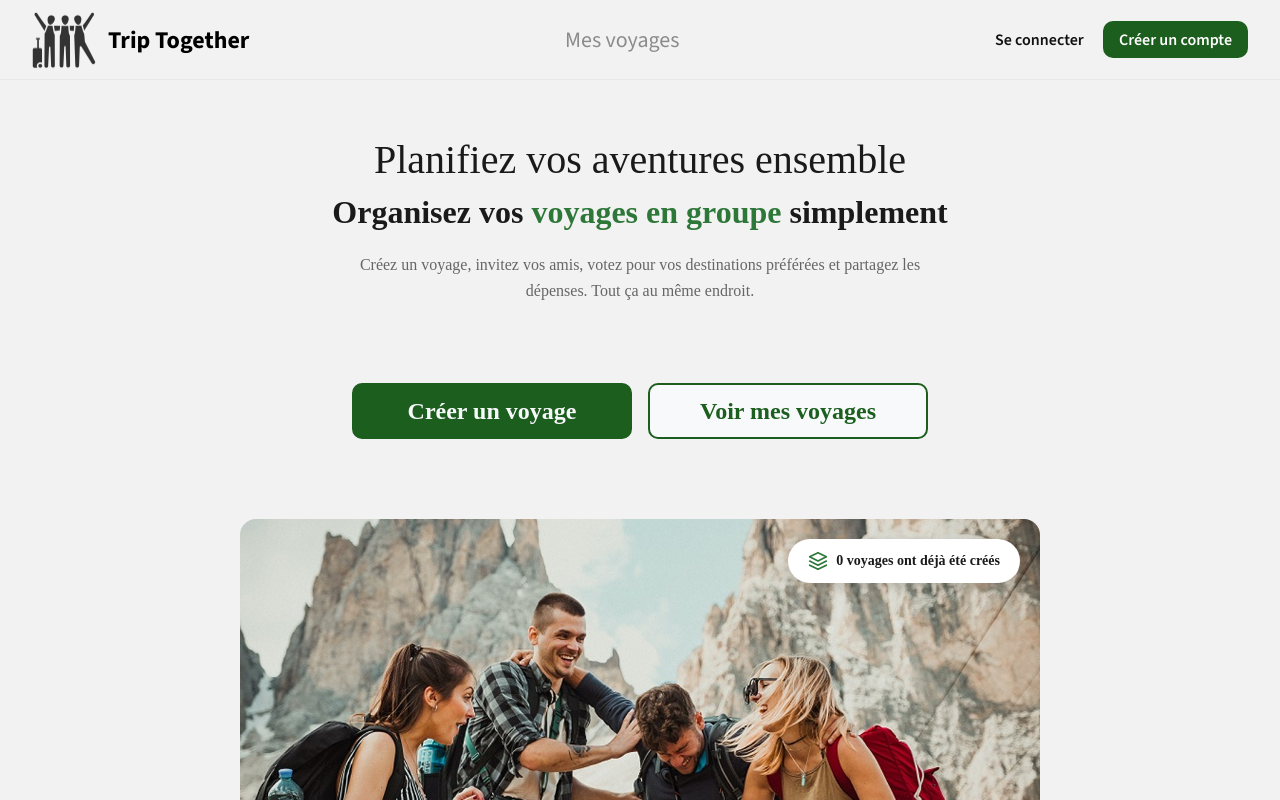
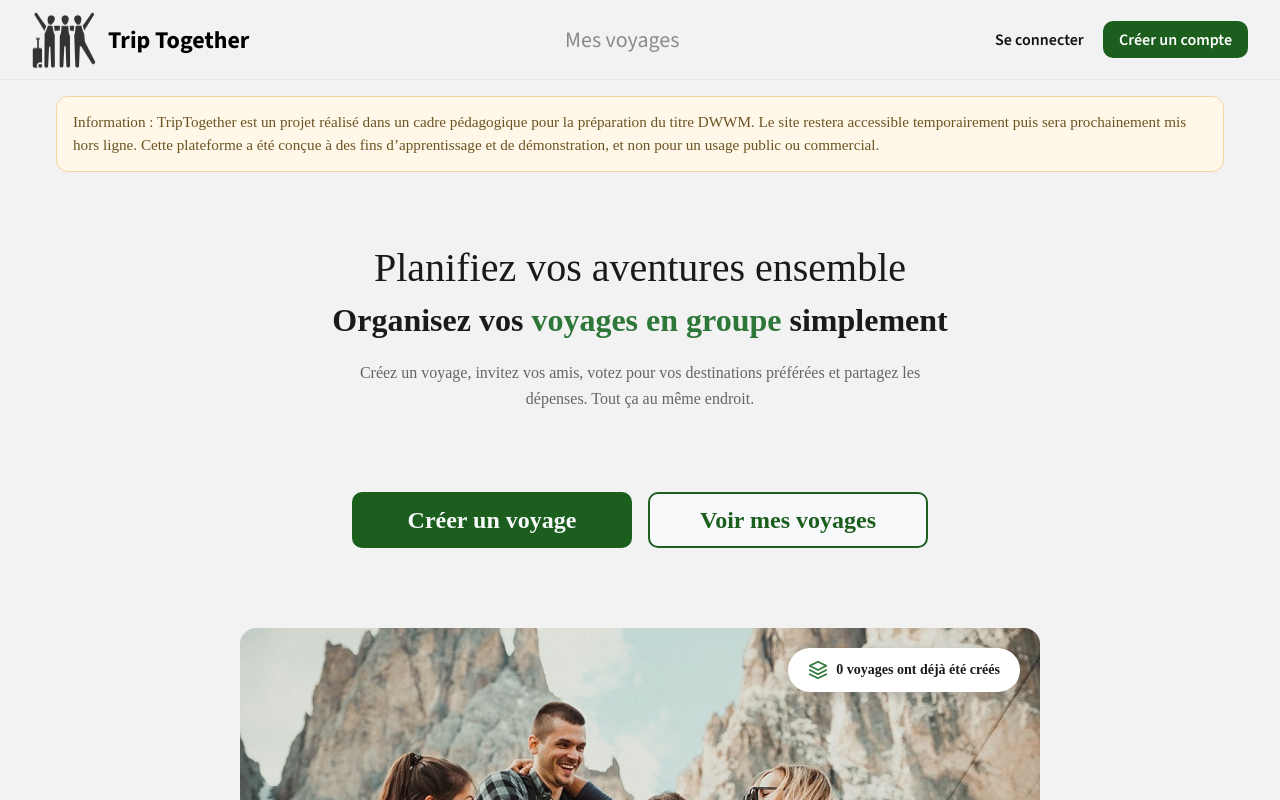
Before and after one commit to earzalien/triptogether, a React (Vite) app in the folder client/: page / in a window 1280 px wide. Shown: the top 800 px of the page. Built offline with nearby package versions, Linux system fonts and the light colour scheme; no server answers; a web font is replaced by a local one.

Commit message:
add notice home page

```diff
--- a/client/src/pages/Home.tsx
+++ b/client/src/pages/Home.tsx
@@ -29,6 +29,13 @@ function Home() {
 
   return (
     <div className="home">
+      <section className="home-notice" aria-live="polite">
+        <p>
+          <strong>Information :</strong> TripTogether est un projet réalisé dans un cadre pédagogique pour la préparation du titre DWWM.
+          Le site restera accessible temporairement puis sera prochainement mis hors ligne.
+          Cette plateforme a été conçue à des fins d’apprentissage et de démonstration, et non pour un usage public ou commercial.
+        </p>
+      </section>
       <section className="hero-section">
         <h1 className="hero-title">Planifiez vos aventures ensemble</h1>
         <h2 className="hero-subtitle">
--- a/client/src/pages/styles/Home.css
+++ b/client/src/pages/styles/Home.css
@@ -241,3 +241,20 @@
     font-size: 0.9rem;
   }
 }
+
+.home-notice {
+  max-width: 1200px;
+  margin: auto;
+  padding: 1rem 1rem;
+}
+
+.home-notice p {
+  margin: 0;
+  padding: 0.9rem 1rem;
+  background-color: #fff7e8;
+  border: 1px solid #f0d7a1;
+  border-radius: 12px;
+  color: #6b5322;
+  font-size: 0.95rem;
+  line-height: 1.5;
+}
```
